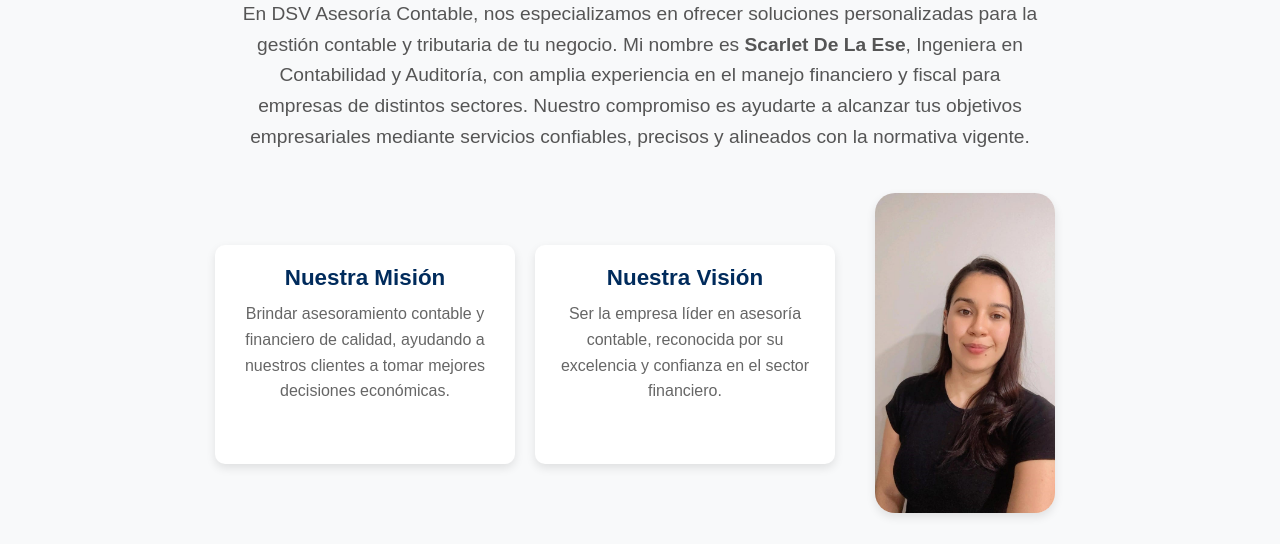
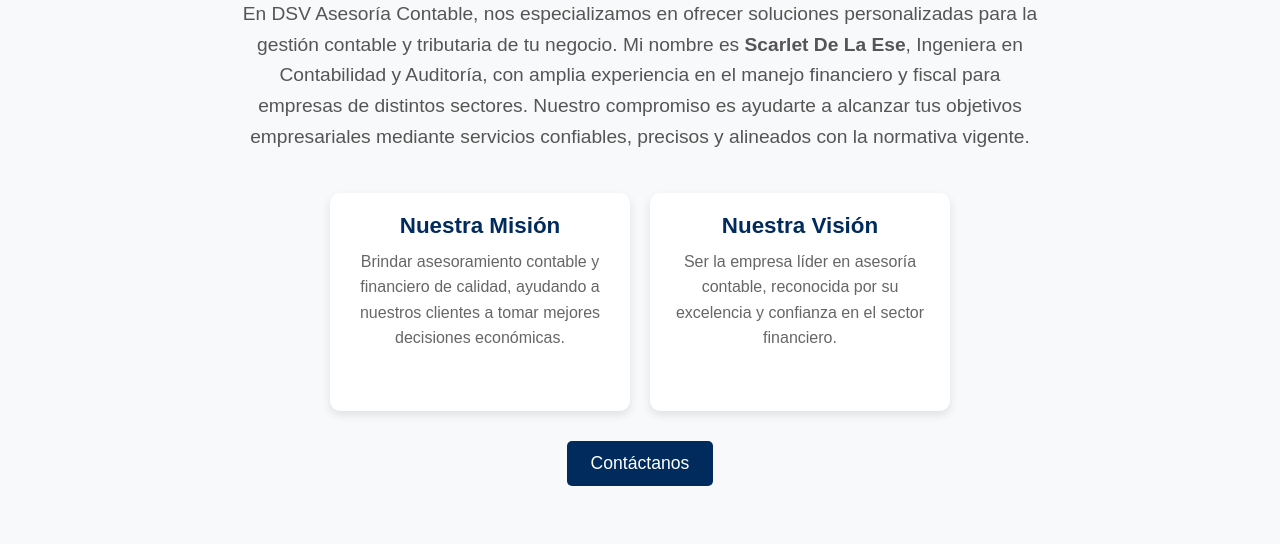
Before and after one commit to wley27/sitiocontable, a plain HTML site: page nosotros.html in a window 1280 px wide. Shown: the part 188-732 px from the top of the page. Drawn offline with Linux system fonts and the light colour scheme.

Commit message:
Update nosotros.html

```diff
--- a/nosotros.html
+++ b/nosotros.html
@@ -48,9 +48,7 @@
                     </div>
                 </div>
 
-                <div class="equipo-trabajo">
-                    <img src="imagenes/ing.scarlet.jpg" alt="Ing Scarlet De La Ese">
-                </div>
+
             </div>
 
             <div class="btn-container">
@@ -153,6 +151,6 @@
             navMenu.classList.toggle("active"); // Activa o desactiva la visibilidad del menú
         });
     });
-    </script>
+     </script>
 </body>
 </html>
```
